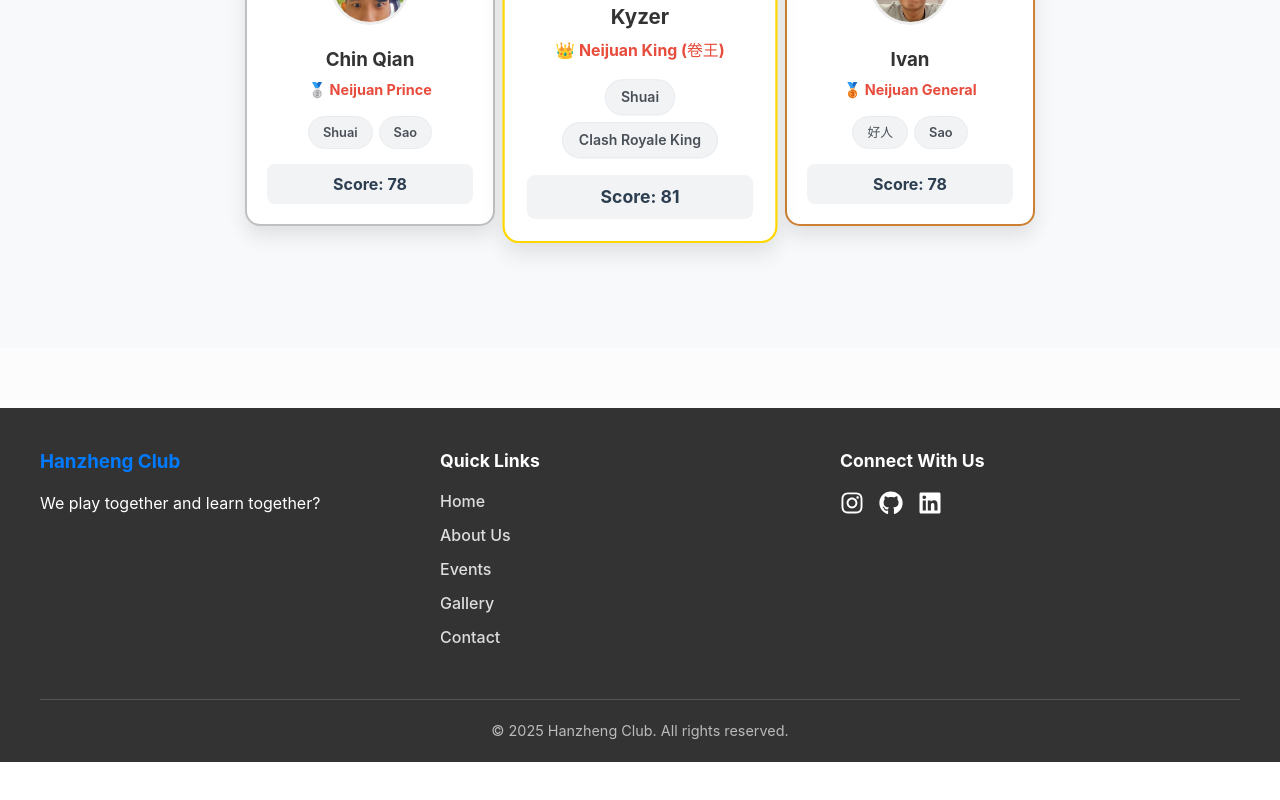
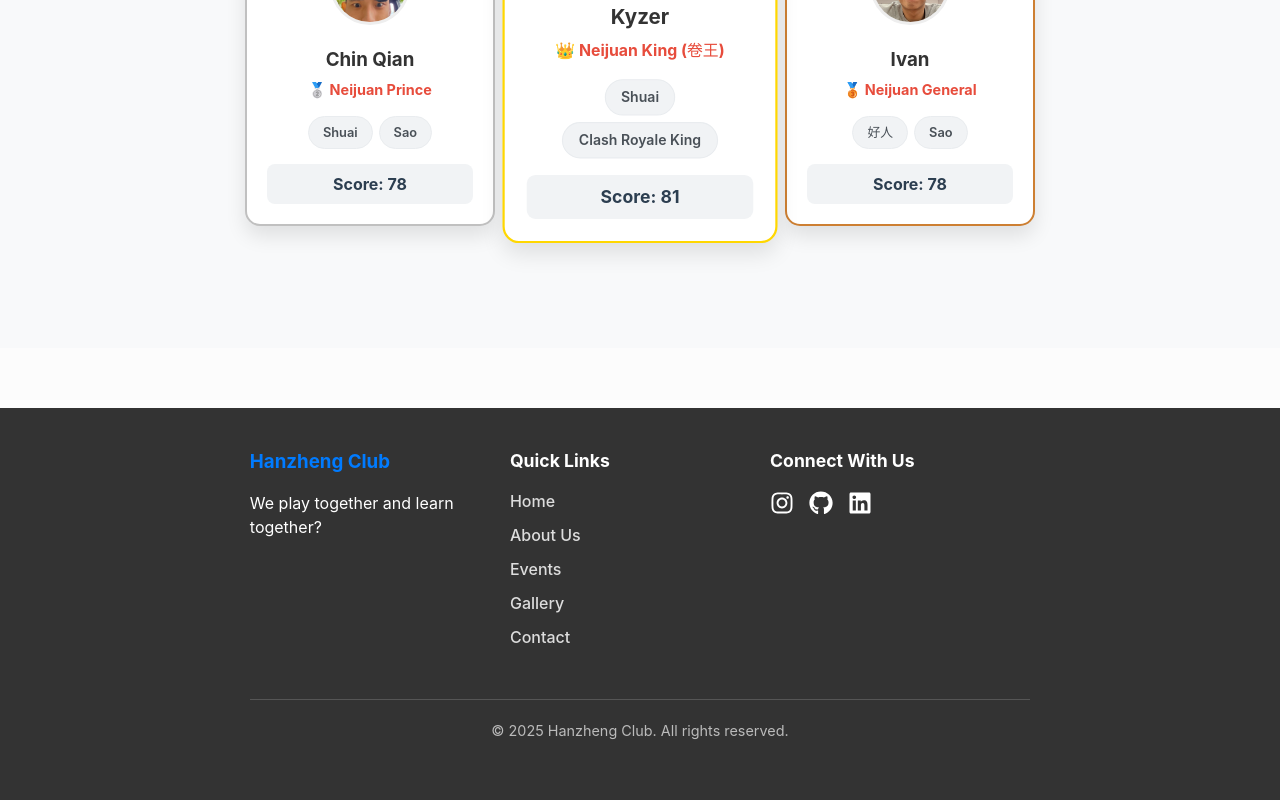
Before and after one commit to Nazarick0912/Hanzheng_Club, a React (Vite) app: page / in a window 1280 px wide. Shown: the part 1958-2758 px from the top of the page. Before the commit the page ends 2720 px from the top, so only its background shows below. Built offline with nearby package versions, Linux system fonts and the light colour scheme.

Commit message:
add transition to footer too

```diff
--- a/src/components/Footer/Footer.jsx
+++ b/src/components/Footer/Footer.jsx
@@ -1,11 +1,15 @@
 
 import React from 'react';
+import { useLocation } from 'react-router-dom';
 import './Footer.css';
 import { FaInstagram, FaGithub, FaLinkedin } from 'react-icons/fa';
 
 const Footer = () => {
+    const location = useLocation();
+    const isHome = location.pathname === '/';
+
     return (
-        <footer className="footer-container">
+        <footer className={`footer-container ${isHome ? 'snap-section' : ''}`}>
             <div className="footer-content">
                 <div className="footer-section">
                     <h3>Hanzheng Club</h3>
```
